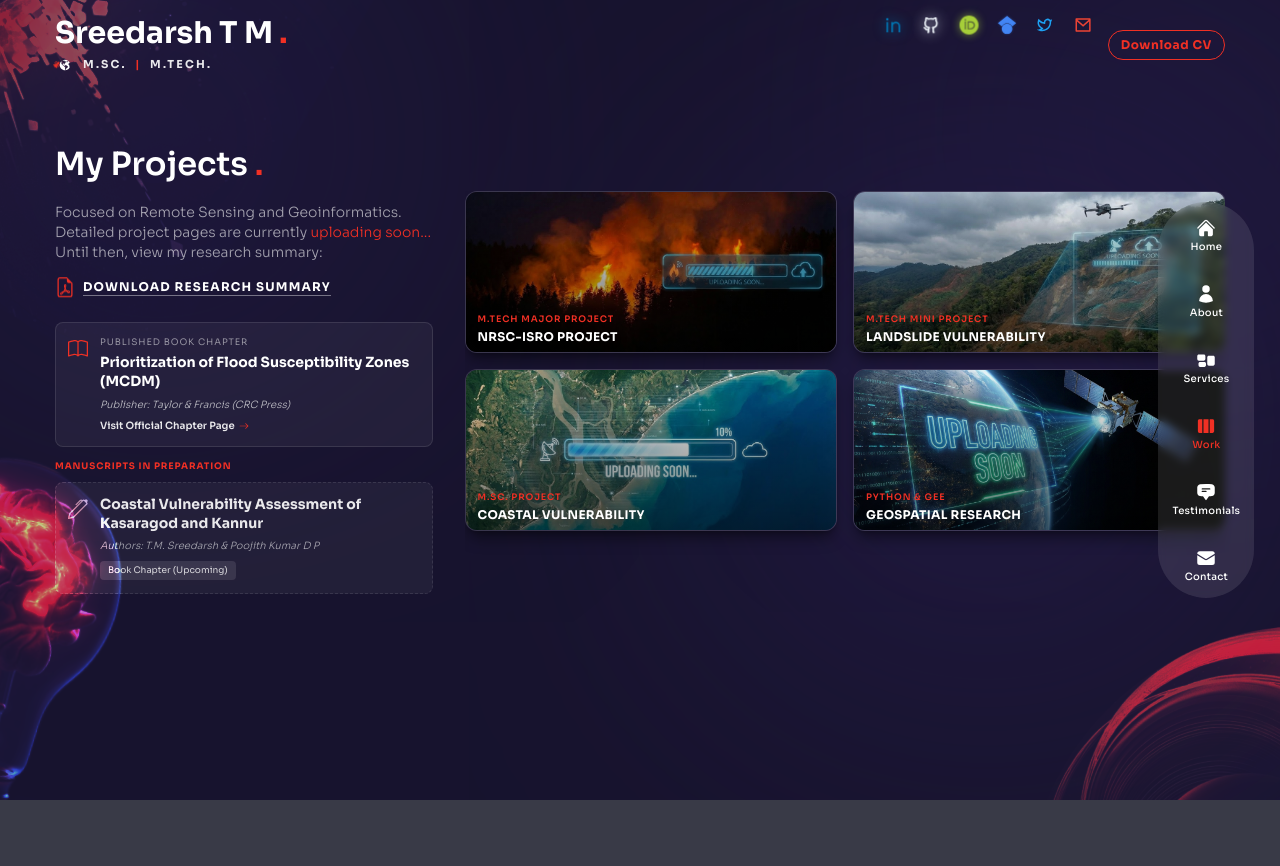
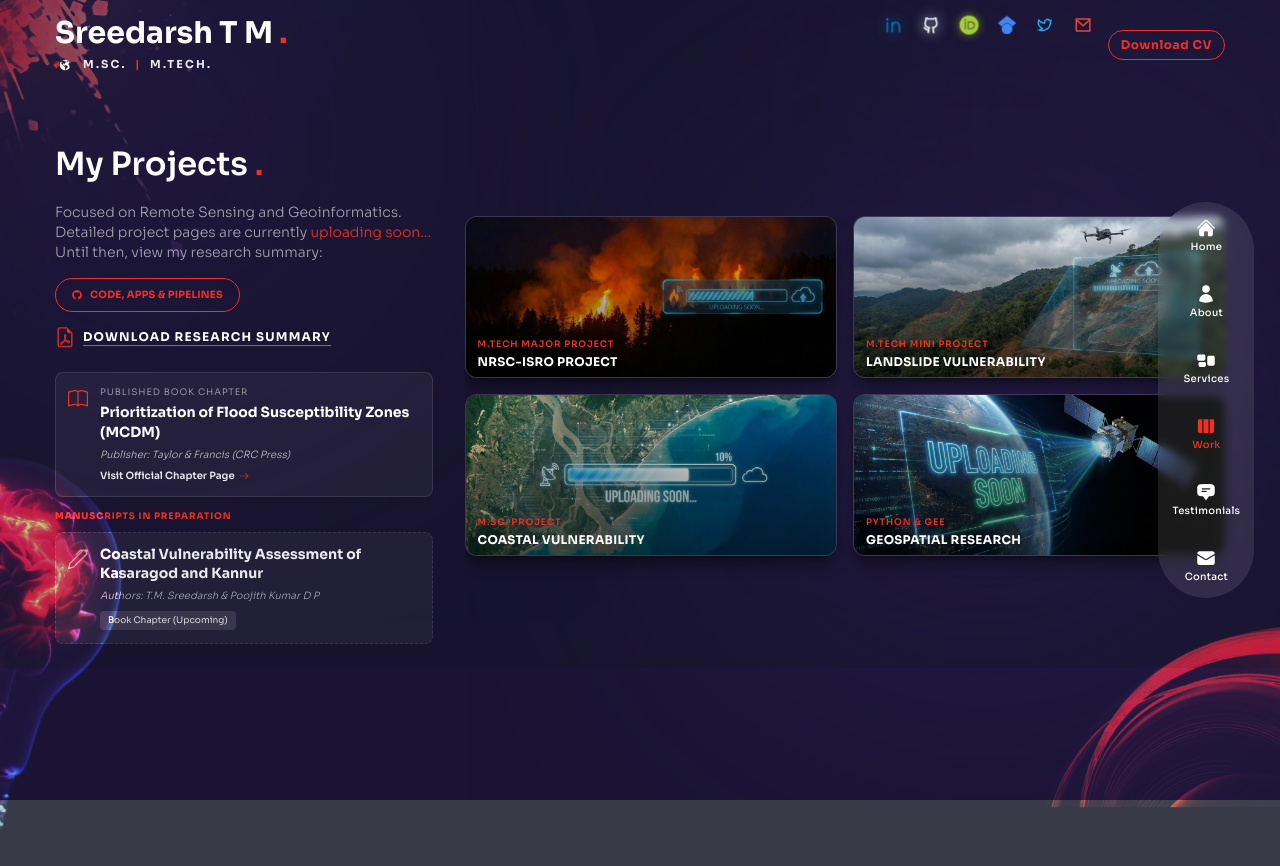
Before and after one commit to tmSreedarsh/modern-portfolio, a Next.js app: page /work in a window 1280 px wide. Shown: the top 866 px of the page. Before the commit the page ends 800 px from the top, so only its background shows below. Built offline with nearby package versions, Linux system fonts and the light colour scheme.

Commit message:
Improve portfolio content and responsive layouts

```diff
--- a/components/Nav.jsx
+++ b/components/Nav.jsx
@@ -39,7 +39,7 @@ const Nav = () => {
          - Mobile: h-[80px], justify-evenly (spreads items nicely)
          - Desktop: Wider sidebar (xl:w-24) to fit text
       */}
-      <div className="flex w-full xl:flex-col items-center justify-evenly xl:justify-center gap-y-8 px-4 md:px-40 xl:px-0 h-[80px] xl:h-max py-4 bg-white/10 backdrop-blur-sm text-2xl xl:text-xl xl:rounded-full">
+      <div className="flex w-full xl:flex-col items-center justify-evenly xl:justify-center gap-y-8 px-2 sm:px-4 md:px-8 xl:px-0 h-[80px] xl:h-max py-4 bg-white/10 backdrop-blur-sm text-2xl xl:text-xl xl:rounded-full">
         {navData.map((link, i) => {
           return (
             <Link
--- a/components/ServiceSlider.jsx
+++ b/components/ServiceSlider.jsx
@@ -42,6 +42,11 @@ export const serviceData = [
     icon: <FaBrain />,
     title: "Geo-AI & ML",
     description: "Deep Learning for LULC and Burned Area Segmentation using Python.",
+  },
+  {
+    icon: <RxCrop />,
+    title: "Crop Classification",
+    description: "Satellite-based crop mapping and classification with geospatial and machine learning workflows.",
   },
 
   {
--- a/pages/contact/index.jsx
+++ b/pages/contact/index.jsx
@@ -60,7 +60,7 @@ const Contact = () => {
             {/* HIDDEN INPUT: Helps match the 'Subject' line in your email settings */}
             <input type="hidden" name="title" value="New Portfolio Inquiry" />
 
-            <div className="flex gap-x-6 w-full">
+            <div className="flex flex-col sm:flex-row gap-4 w-full">
               <input
                 type="text"
                 name="name"
--- a/pages/index.jsx
+++ b/pages/index.jsx
@@ -8,14 +8,12 @@ import { fadeIn } from "../variants";
 
 const Home = () => {
   return (
-    <div className="bg-primary/60 w-full min-h-screen lg:h-screen relative overflow-hidden">
+    <div className="bg-primary/60 w-full min-h-screen relative">
       {/* text */}
-      <div className="w-full h-full bg-gradient-to-r from-primary/10 via-black/30 to-black/10 relative z-10">
-        <div className="text-center flex flex-col justify-center xl:text-left h-full w-full px-4 md:px-8
-                        /* Padding kept from previous step for mobile alignment */
-                        pt-40 md:pt-40 lg:pt-40 pb-20 lg:pb-0">
+      <div className="w-full min-h-[100svh] bg-gradient-to-r from-primary/10 via-black/30 to-black/10 relative z-10">
+        <div className="text-center flex flex-col justify-center xl:text-left min-h-[100svh] w-full px-4 sm:px-6 md:px-8 pt-40 pb-20 lg:pb-0">
 
-          {/* TITLE SECTION - FORCED SINGLE LINES */}
+          {/* TITLE */}
           <motion.h1
             variants={fadeIn("down", 0.2)}
             initial="hidden"
@@ -23,36 +21,55 @@ const Home = () => {
             exit="hidden"
             className="h1 mb-4 font-bold"
           >
-            {/* LINE 1: whitespace-nowrap forces it to NEVER break line */}
-            {/* We use text-[15px] on mobile so it fits the screen width */}
-            <span className="block whitespace-nowrap text-[14px] sm:text-lg md:text-xl lg:text-3xl">
+            <span className="block text-[13px] min-[360px]:text-sm sm:text-lg md:text-xl xl:text-3xl">
               Geospatial Intelligence{" "}
               <span className="text-accent">& Earth Observation</span>
             </span>
 
-            {/* LINE 2: whitespace-nowrap forces it to NEVER break line */}
-            <span className="block whitespace-nowrap text-[14px] sm:text-lg md:text-xl lg:text-3xl mt-1 md:mt-2">
+            <span className="block text-[13px] min-[360px]:text-sm sm:text-lg md:text-xl xl:text-3xl mt-1 md:mt-2">
               Geoinformatics & Remote Sensing Researcher
             </span>
           </motion.h1>
 
-          {/* subtitle */}
           <motion.p
             variants={fadeIn("down", 0.3)}
             initial="hidden"
             animate="show"
             exit="hidden"
+            className="max-w-xs md:max-w-sm lg:max-w-xl mx-auto xl:mx-0 mb-4 text-xs md:text-sm text-white/75"
+          >
+            Open to Image Analyst, Geospatial Analyst, Geomatics Engineer, and Research roles.
+          </motion.p>
+
+          {/* subtitle */}
+          <motion.p
+            variants={fadeIn("down", 0.4)}
+            initial="hidden"
+            animate="show"
+            exit="hidden"
             className="max-w-xs md:max-w-sm lg:max-w-xl mx-auto lg:mx-0 mb-8 md:mb-10 lg:mb-16 text-sm md:text-base opacity-80"
           >
-            I am a Geomatics Engineer with four years of practical experience in GIS and remote sensing, including a
-            six-month internship at NRSC, ISRO. My work applies geospatial methods to disaster management and forestry
-            challenges such as forest fires, landslides, floods, and coastal vulnerability. I use AI platforms for
-            vibe coding to quickly prototype tools, build smarter workflows, and automate repetitive tasks, giving me
-            more time to explore data and grow as a versatile researcher.
+            Geospatial Analyst with four years of practical experience in GIS and remote sensing, including a
+            six-month internship at NRSC, ISRO. I use AI platforms for vibe coding to prototype tools and automate
+            repetitive tasks, leaving more time to explore data and grow as a <span className="font-semibold text-accent">versatile researcher</span>.
           </motion.p>
 
+          <div className="max-w-xs md:max-w-sm lg:max-w-xl mx-auto lg:mx-0 mb-7">
+            <div className="mb-2">
+              <p className="text-[10px] md:text-xs font-bold uppercase tracking-[0.18em] text-accent">
+                Research Focus
+              </p>
+            </div>
+            <ul className="grid grid-cols-2 gap-x-3 gap-y-2 text-left text-[11px] md:text-sm text-white/80">
+              <li><span className="inline-block w-1.5 h-1.5 rounded-full bg-accent mr-2 align-middle" />Crop classification</li>
+              <li><span className="inline-block w-1.5 h-1.5 rounded-full bg-accent mr-2 align-middle" />Forest fire mapping</li>
+              <li><span className="inline-block w-1.5 h-1.5 rounded-full bg-accent mr-2 align-middle" />Landslide and flood risk</li>
+              <li><span className="inline-block w-1.5 h-1.5 rounded-full bg-accent mr-2 align-middle" />Coastal vulnerability</li>
+            </ul>
+          </div>
+
           {/* btn */}
-          <div className="flex justify-center lg:hidden relative">
+          <div className="flex justify-center xl:hidden relative">
             <ProjectsBtn />
           </div>
           <motion.div
@@ -60,7 +77,7 @@ const Home = () => {
             initial="hidden"
             animate="show"
             exit="hidden"
-            className="hidden lg:flex"
+            className="hidden xl:flex"
           >
             <ProjectsBtn />
           </motion.div>
@@ -68,7 +85,7 @@ const Home = () => {
       </div>
 
       {/* avatar and background (Desktop) */}
-      <div className="absolute right-0 bottom-0 w-[1280px] h-full pointer-events-none hidden lg:block">
+      <div className="absolute right-0 bottom-0 w-[1280px] h-[100svh] pointer-events-none hidden xl:block">
         <div
           role="img"
           className="bg-none xl:bg-explosion xl:bg-cover xl:bg-right xl:bg-no-repeat w-full h-full absolute mix-blend-color-dodge translate-z-0"
@@ -87,14 +104,14 @@ const Home = () => {
         </motion.div>
       </div>
 
-      {/* avatar - mobile only */}
+      {/* responsive avatar */}
       <motion.div
         variants={fadeIn("up", 0.5)}
         initial="hidden"
         animate="show"
         exit="hidden"
         transition={{ duration: 1, ease: "easeInOut" }}
-        className="lg:hidden absolute w-[180px] md:w-[400px] h-auto bottom-0 md:bottom-0 right-0 md:right-2 pointer-events-none opacity-60"
+        className="xl:hidden absolute w-[clamp(180px,35vw,400px)] h-auto bottom-0 right-0 md:right-2 pointer-events-none opacity-60"
       >
         <Avatar />
       </motion.div>
--- a/pages/work/index.jsx
+++ b/pages/work/index.jsx
@@ -5,6 +5,7 @@ import WorkSlider from '../../components/WorkSlider';
 import Bulb from '../../components/Bulb';
 import Circles from '../../components/Circles';
 import Link from 'next/link';
+import { FaGithub } from 'react-icons/fa';
 // Icons
 import { BsFileEarmarkPdf, BsArrowRight, BsBook, BsPen } from 'react-icons/bs';
 
@@ -51,6 +52,20 @@ const Work = () => {
               <br />
               Until then, view my research summary:
             </motion.p>
+
+            <motion.a
+              href="https://github.com/tmSreedarsh"
+              target="_blank"
+              rel="noopener noreferrer"
+              variants={fadeIn('up', 0.45)}
+              initial="hidden"
+              animate="show"
+              exit="hidden"
+              className="inline-flex self-center lg:self-start items-center justify-center gap-2 rounded-full border border-accent px-4 py-2 mb-4 text-[10px] font-bold uppercase tracking-wide text-accent transition-colors hover:bg-accent hover:text-primary"
+            >
+              <FaGithub aria-hidden="true" />
+              Code, Apps &amp; Pipelines
+            </motion.a>
 
             {/* DOWNLOAD BUTTON */}
             <motion.div
--- a/styles/globals.css
+++ b/styles/globals.css
@@ -20,10 +20,12 @@
 
 @layer base {
   body {
-    @apply bg-secondary overflow-hidden leading-relaxed;
+    @apply bg-secondary overflow-x-hidden leading-relaxed;
   }
   .page {
-    @apply w-full h-screen overflow-hidden;
+    @apply w-full min-h-screen;
+    min-height: 100svh;
+    overflow-x: clip;
   }
   .h1 {
     @apply text-[35px] leading-tight md:text-[60px] md:leading-[1.3] mb-8 font-semibold;
```
